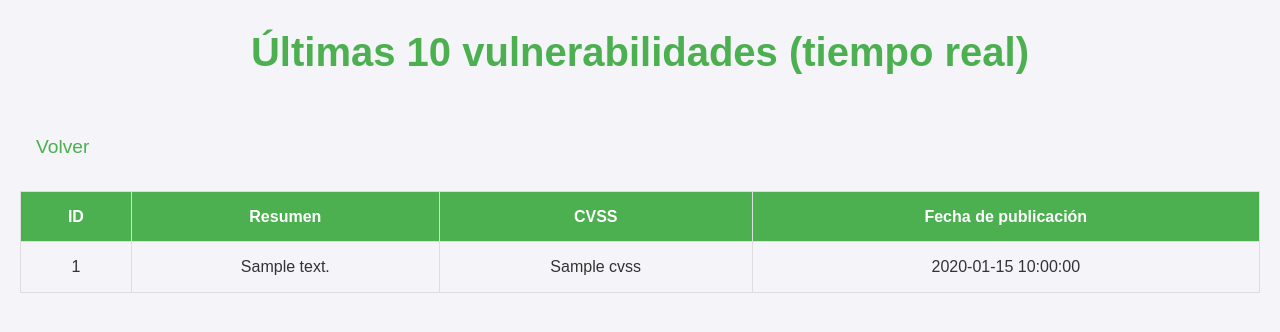
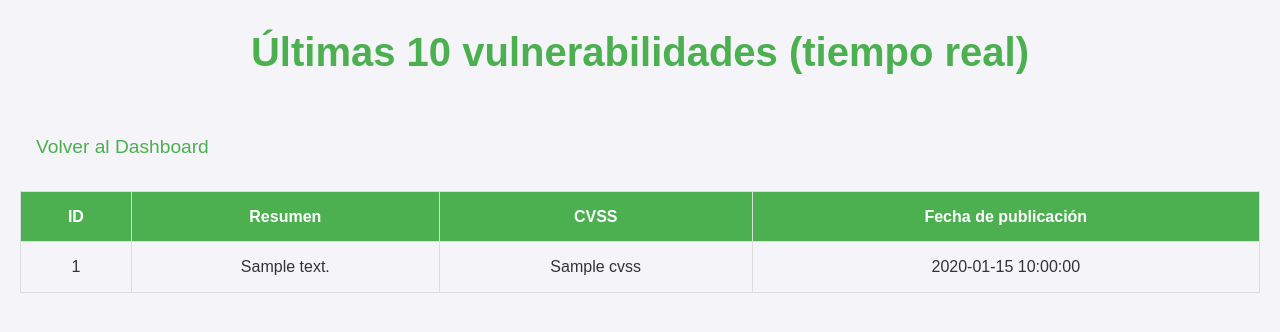
Before and after one commit to dvallejo99/SSII-Practica2, a Flask app: template templates/vulnerabilidades.html in a window 1280 px wide. Shown: the top 332 px of the page. Run offline with Flask 3, Linux system fonts and the light colour scheme; the template is opened without the code that fills it: most values are stand-ins (such as "Sample title", 1, 10 or a date in 2020).

Commit message:
arreglo vulnerabilidades

```diff
--- a/templates/vulnerabilidades.html
+++ b/templates/vulnerabilidades.html
@@ -7,8 +7,8 @@
 </head>
 <body>
     <h1>Últimas 10 vulnerabilidades (tiempo real)</h1>
-    <a href="/">Volver</a>
-    <table border="1">
+    <a href="/dashboard">Volver al Dashboard</a>
+    <table>
         <tr>
             <th>ID</th>
             <th>Resumen</th>
```
